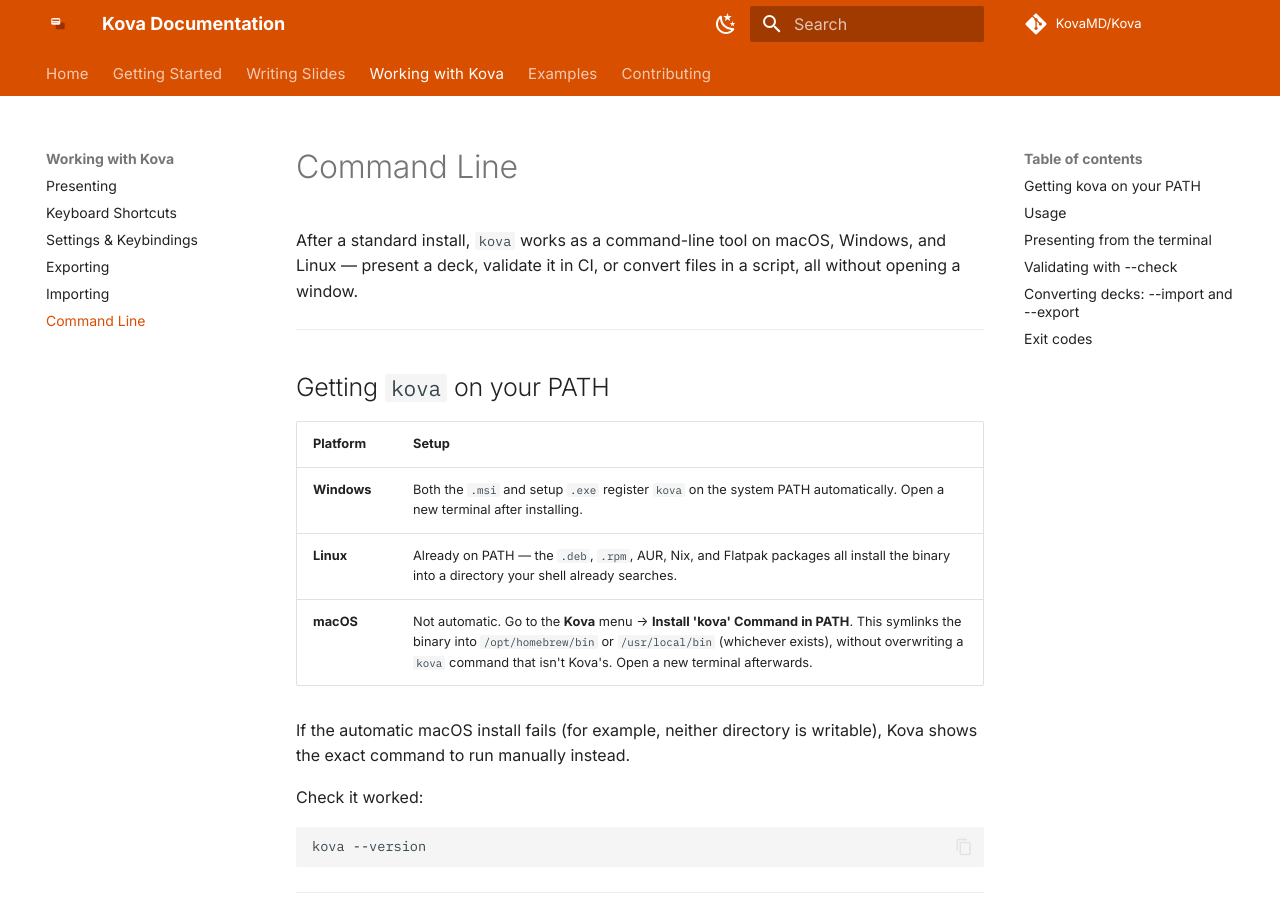
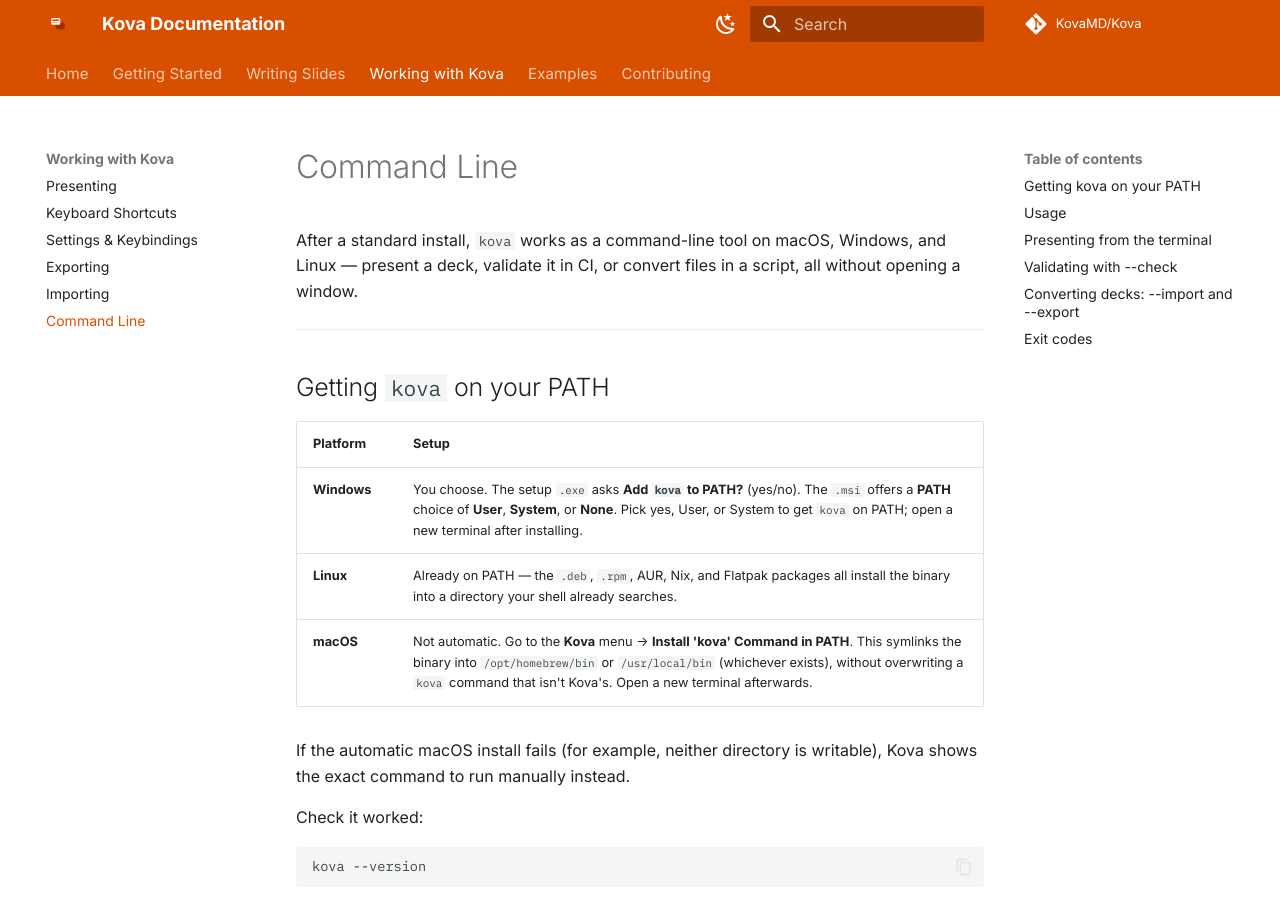
Before and after one commit to KovaMD/Web, an MkDocs documentation site: the page built from docs/docs/command-line.md, in a window 1280 px wide and 900 px high. Built offline with MkDocs 1.6.1 and Material for MkDocs 9.7.7, drawn with Linux system fonts in a browser that asks for light colours; comment, search, counter and statistics services are not loaded.

Commit message:
docs: update Windows PATH behavior on command-line page
The installer now prompts for PATH setup instead of registering it
automatically: the setup .exe asks yes/no, and the .msi offers
User/System/None.

Co-Authored-By: Claude Sonnet 5 <noreply@anthropic.com>

```diff
--- a/docs/docs/command-line.md
+++ b/docs/docs/command-line.md
@@ -8,7 +8,7 @@ After a standard install, `kova` works as a command-line tool on macOS, Windows,
 
 | Platform | Setup |
 |---|---|
-| **Windows** | Both the `.msi` and setup `.exe` register `kova` on the system PATH automatically. Open a new terminal after installing. |
+| **Windows** | You choose. The setup `.exe` asks **Add `kova` to PATH?** (yes/no). The `.msi` offers a **PATH** choice of **User**, **System**, or **None**. Pick yes, User, or System to get `kova` on PATH; open a new terminal after installing. |
 | **Linux** | Already on PATH — the `.deb`, `.rpm`, AUR, Nix, and Flatpak packages all install the binary into a directory your shell already searches. |
 | **macOS** | Not automatic. Go to the **Kova** menu → **Install 'kova' Command in PATH**. This symlinks the binary into `/opt/homebrew/bin` or `/usr/local/bin` (whichever exists), without overwriting a `kova` command that isn't Kova's. Open a new terminal afterwards. |
 
```
